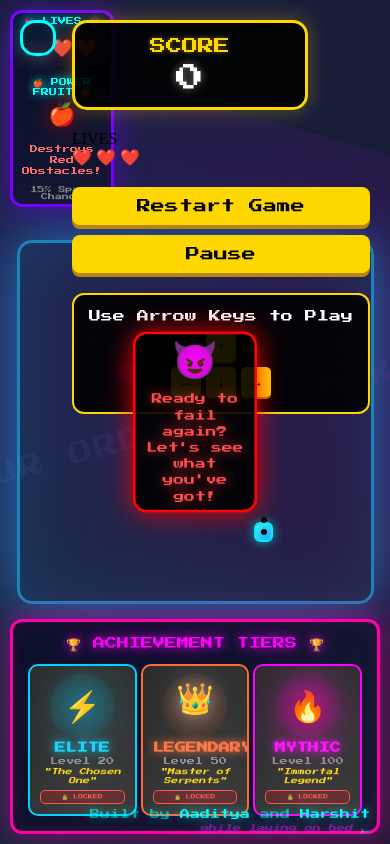
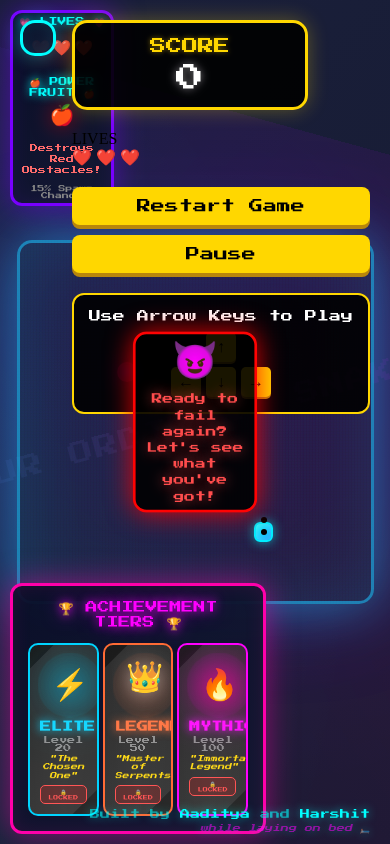
Before and after one commit to workwithaaditya/Snake-Game, a plain HTML site: page index.html in a window 390 px wide. Drawn offline with Linux system fonts and the light colour scheme.

Commit message:
Make left-panel and tier cards responsive (clamp/vw sizing) and add overflow handling

```diff
--- a/css/style.css
+++ b/css/style.css
@@ -942,12 +942,16 @@
     background: linear-gradient(135deg, rgba(10, 14, 39, 0.95), rgba(20, 25, 50, 0.95));
     border: 3px solid #7800ff;
     border-radius: 12px;
-    padding: 8px;
-    width: 120px;
+    padding: 10px 12px;
+    /* Responsive width so left panel scales with viewport but stays within reasonable limits */
+    width: clamp(140px, 12vw, 300px);
+    max-height: 80vh;
+    overflow-y: auto;
     box-shadow:
         0 0 30px rgba(120, 0, 255, 0.5),
         inset 0 0 20px rgba(120, 0, 255, 0.1);
     z-index: 100;
+    transition: transform 200ms ease, box-shadow 200ms ease;
 }
 
 .panel-section {
@@ -960,7 +964,8 @@
 
 .panel-title {
     font-family: 'Press Start 2P', cursive;
-    font-size: 8px;
+    /* responsive tiny heading */
+    font-size: clamp(9px, 1.2vw, 12px);
     color: #00ffff;
     text-align: center;
     margin-bottom: 12px;
@@ -974,7 +979,7 @@
 }
 
 .life-heart {
-    font-size: 16px;
+    font-size: clamp(14px, 2.2vw, 22px);
     animation: heartBeat 1.5s ease-in-out infinite;
     filter: drop-shadow(0 0 10px rgba(255, 0, 0, 0.5));
 }
@@ -1002,7 +1007,7 @@
 }
 
 .powerup-icon {
-    font-size: 22px;
+    font-size: clamp(20px, 3.2vw, 36px);
     margin-bottom: 8px;
     animation: float 3s ease-in-out infinite;
     filter: drop-shadow(0 0 10px rgba(255, 0, 0, 0.5));
@@ -1067,7 +1072,8 @@
     border: 3px solid #ff00aa;
     border-radius: 12px;
     padding: 6px;
-    max-width: 320px;
+    /* responsive block width so cards stay proportional to viewport */
+    width: clamp(220px, 20vw, 420px);
     box-shadow:
         0 0 30px rgba(255, 0, 170, 0.5),
         inset 0 0 20px rgba(255, 0, 170, 0.1);
@@ -1097,7 +1103,8 @@
     border: 2px solid;
     border-radius: 10px;
     padding: 4px;
-    width: 70px;
+    /* responsive card width */
+    width: clamp(60px, 6.5vw, 110px);
     text-align: center;
     position: relative;
     overflow: hidden;
@@ -1153,8 +1160,8 @@
 
 .tier-badge {
     position: relative;
-    width: 32px;
-    height: 32px;
+    width: clamp(28px, 3.2vw, 44px);
+    height: clamp(28px, 3.2vw, 44px);
     margin: 0 auto 6px;
     display: flex;
     align-items: center;
@@ -1162,7 +1169,7 @@
 }
 
 .tier-icon {
-    font-size: 18px;
+    font-size: clamp(14px, 2.2vw, 26px);
     z-index: 2;
     position: relative;
     filter: drop-shadow(0 0 10px rgba(255, 255, 255, 0.5));
@@ -1252,7 +1259,7 @@
 
 .tier-name {
     font-family: 'Press Start 2P', cursive;
-    font-size: 7px;
+    font-size: clamp(7px, 0.9vw, 12px);
     font-weight: bold;
     margin-bottom: 4px;
 }
```
